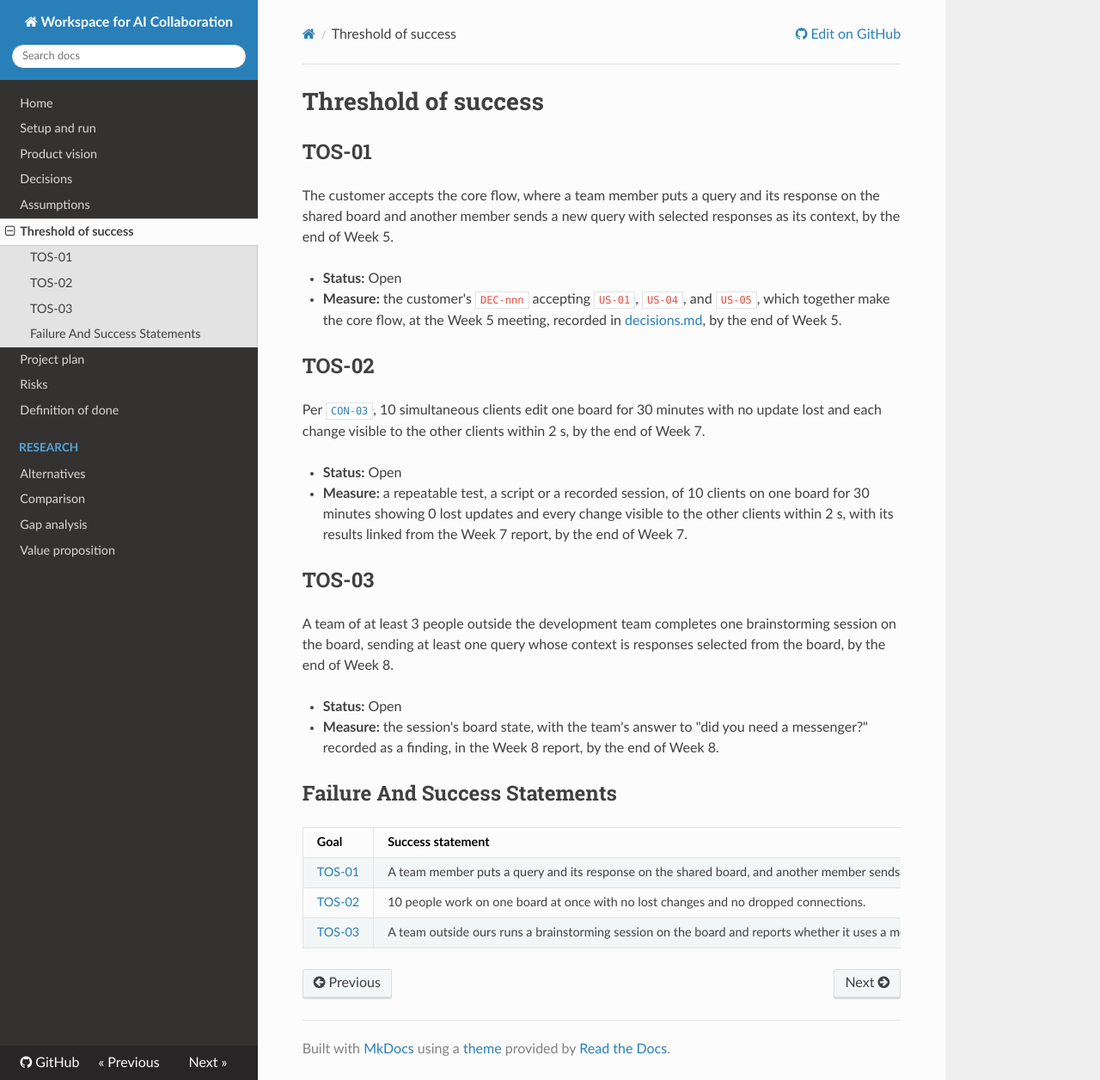
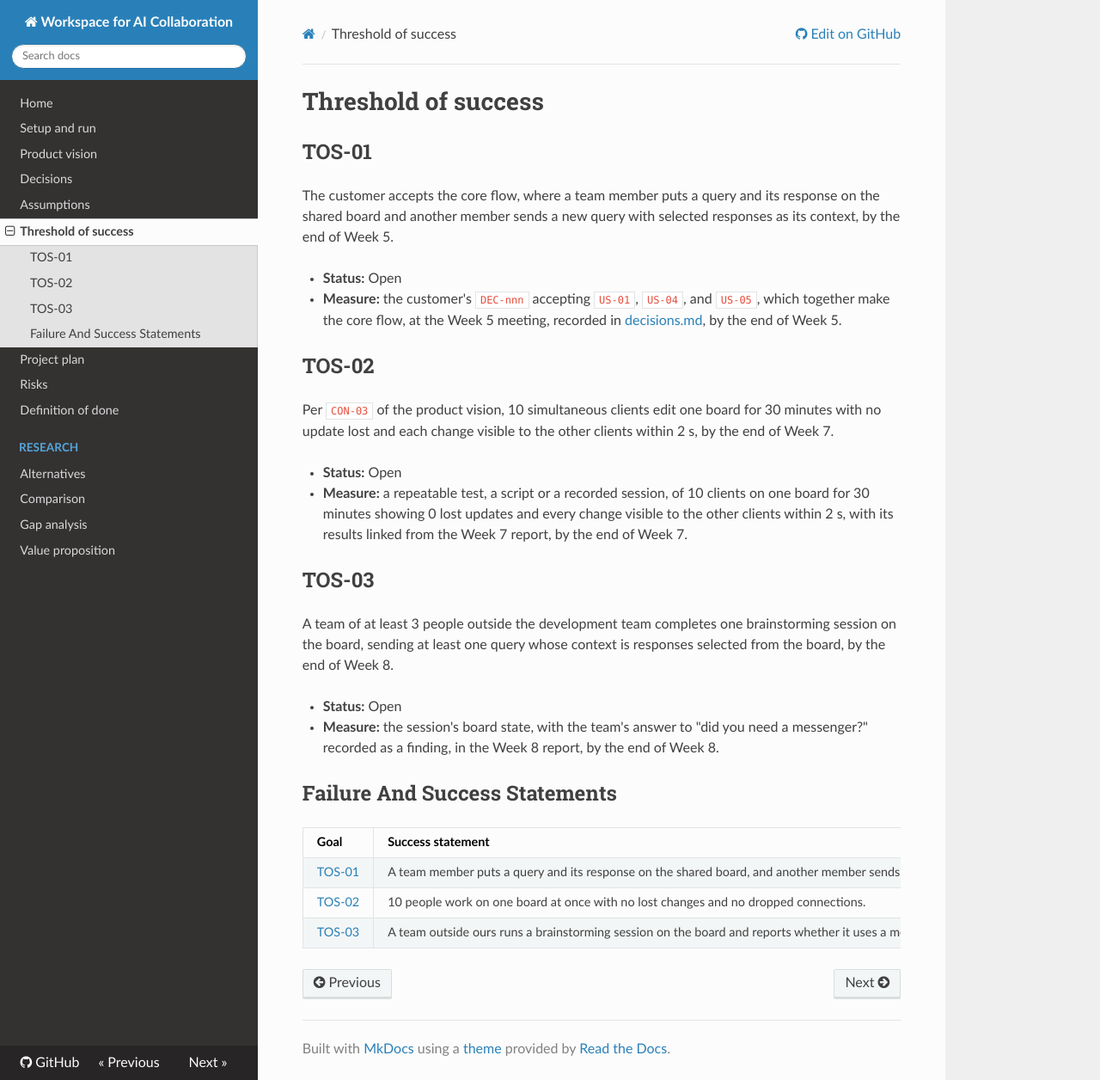
Before and after one commit to WellMadeTeam/workspace-ai-03, an MkDocs documentation site: the page built from docs/threshold-of-success.md, in a window 1280 px wide and 1256 px high. Shown: the whole window at 86% size. Built offline with MkDocs 1.6.1, drawn with Linux system fonts in a browser that asks for light colours; nearby versions of some CDN libraries.

Commit message:
fix: additional errors

```diff
--- a/docs/threshold-of-success.md
+++ b/docs/threshold-of-success.md
@@ -9,7 +9,7 @@ The customer accepts the core flow, where a team member puts a query and its res
 
 ## TOS-02
 
-Per [`CON-03`](product-vision.md#con-03), 10 simultaneous clients edit one board for 30 minutes with no update lost and each change visible to the other clients within 2 s, by the end of Week 7.
+Per `CON-03` of the product vision, 10 simultaneous clients edit one board for 30 minutes with no update lost and each change visible to the other clients within 2 s, by the end of Week 7.
 
 - **Status:** Open
 - **Measure:** a repeatable test, a script or a recorded session, of 10 clients on one board for 30 minutes showing 0 lost updates and every change visible to the other clients within 2 s, with its results linked from the Week 7 report, by the end of Week 7.
```
Also changed, not shown: docs/product-vision.md (+1 -1 lines), reports/week-03/README.md (+7 -3 lines), reports/week-03/ai-usage.md (+1 -0 lines).
